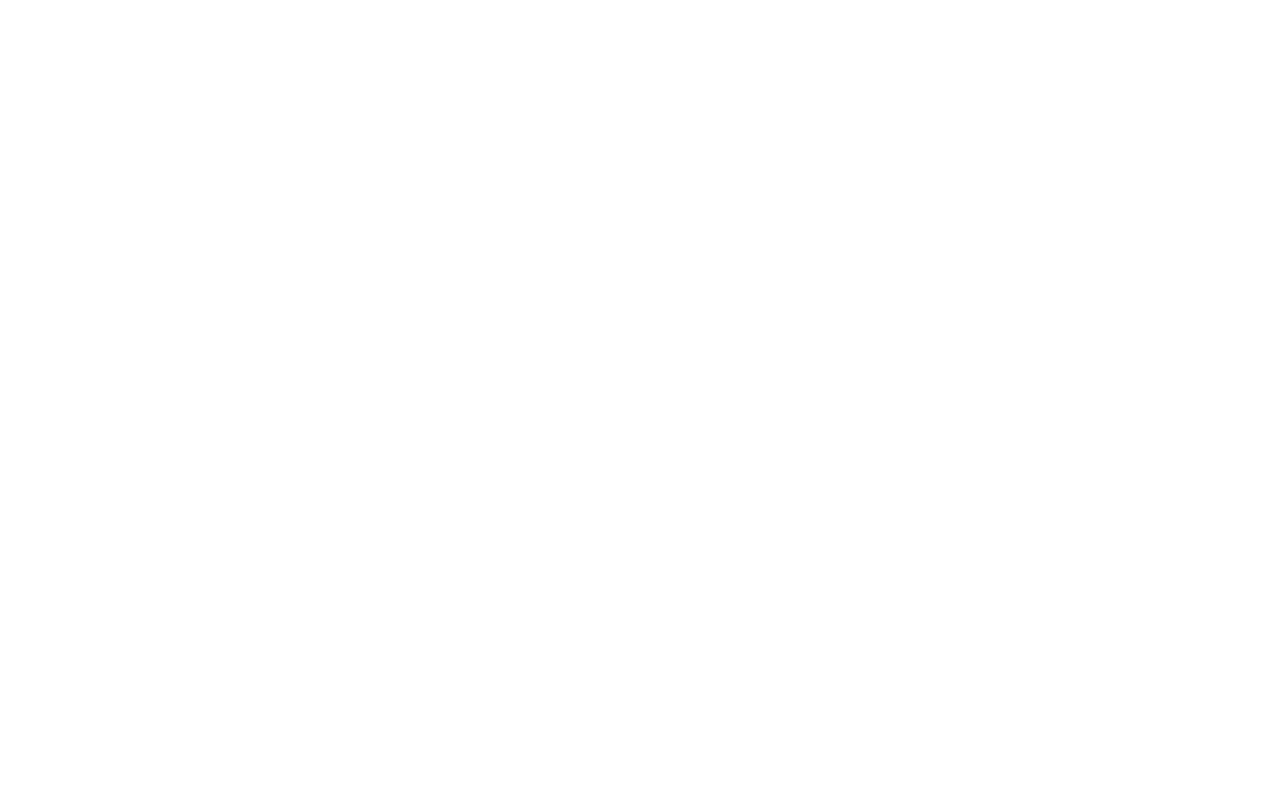
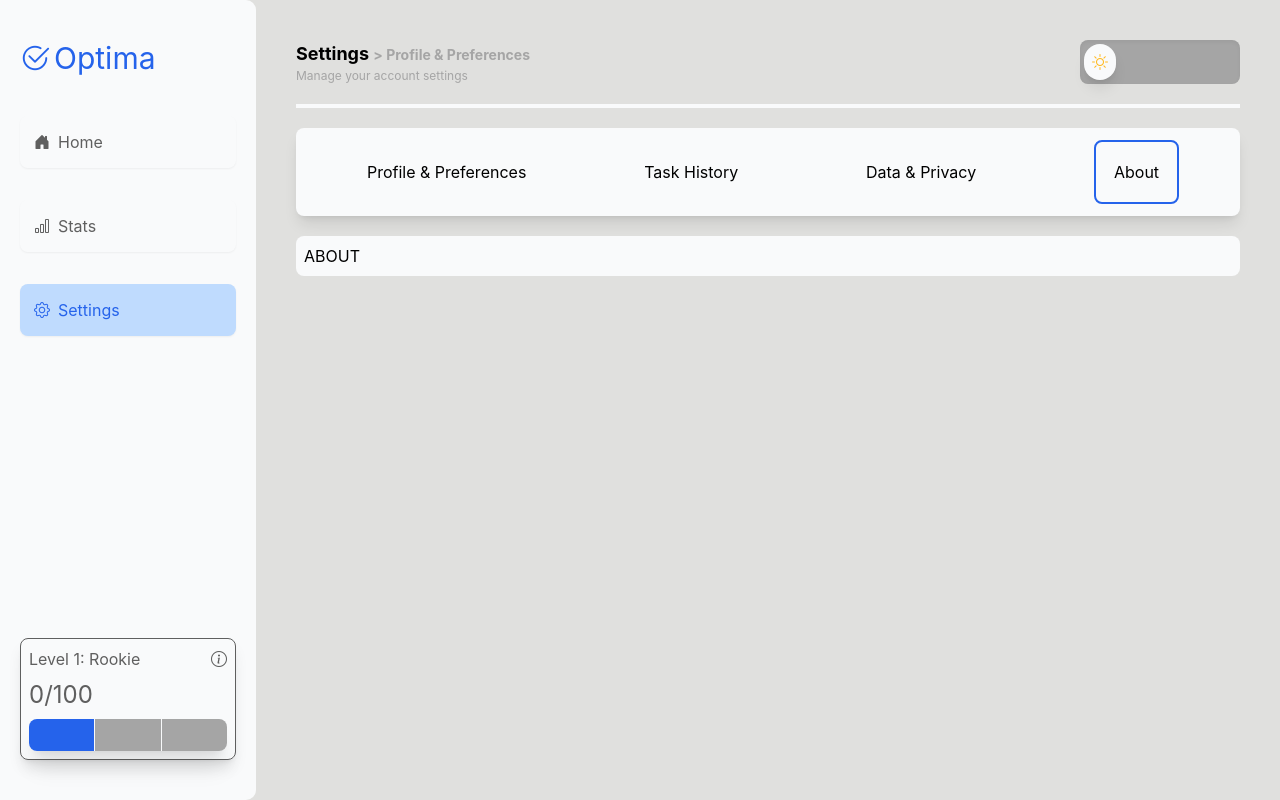
Before and after one commit to theinternetfae/Construction-site, a React (Vite) app: page /test/settings/about in a window 1280 px wide. Before the commit this address had no page. Built offline with nearby package versions, Linux system fonts and the light colour scheme.

Commit message:
Set up routing for about

```diff
--- a/src/App.jsx
+++ b/src/App.jsx
@@ -11,6 +11,7 @@ import { getTaskList } from './js files/Storage.js';
 import Profile from './settings pages/Profile.jsx';
 import History from './settings pages/History.jsx';
 import Privacy from './settings pages/Privacy.jsx';
+import About from './settings pages/About.jsx';
 
 
 function App() {
@@ -53,9 +54,7 @@ function App() {
               <Route path="profile" element={<Profile/>}></Route>
               <Route path="history" element={<History/>}></Route>
               <Route path="privacy" element={<Privacy/>}></Route>
-
-              {/*
-              <Route path="about"></Route> */}
+              <Route path="about" element={<About/>}></Route>
 
             </Route>
 
--- a/src/pages/Settings.jsx
+++ b/src/pages/Settings.jsx
@@ -40,8 +40,10 @@ function Settings() {
                     <p className="sett-nav">Data & Privacy</p>
                 </Link>
 
+                <Link to={"about"} className={`sett-nav ${location.pathname === '/test/settings/about' ? 'border-[var(--accent)]' : ""}`}>
+                    <p className="sett-nav">About</p>
+                </Link>
 
-                <p className="sett-nav">About</p>
             </section>
 
             <section className="settings-main">
--- /dev/null
+++ b/src/settings pages/About.jsx
@@ -0,0 +1,9 @@
+function About() {
+    return (
+        <div className="about">
+            ABOUT
+        </div>
+    );
+}
+
+export default About;
```
